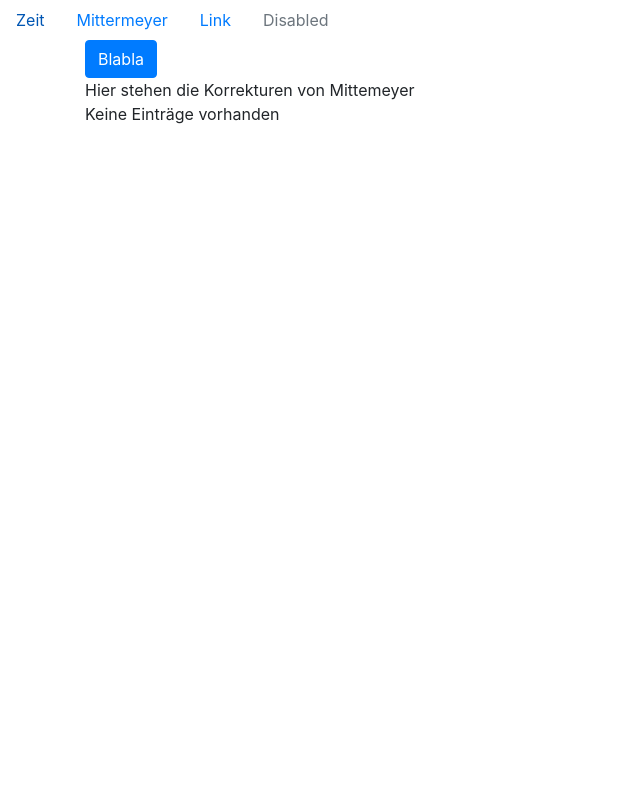
After one commit to payerhans/personal, a Django app: page /zeit/88888/ in a window 1280 px wide. The commit adds this page. Shown: the whole page, without its empty margins (0-640 px from the left). Run offline with Django 3.2, Linux system fonts and the light colour scheme; data comes from the database, SQL or seed files in the repository; both versions use the stored data as it was after the commit; some libraries are stand-ins or nearby versions.

Commit message:
weitergemacht

```diff
--- a/personal/settings.py
+++ b/personal/settings.py
@@ -37,6 +37,7 @@ INSTALLED_APPS = [
     'django.contrib.sessions',
     'django.contrib.messages',
     'django.contrib.staticfiles',
+    'bootstrap4',
     'zeit',
 ]
 
--- a/zeit/admin.py
+++ b/zeit/admin.py
@@ -1,5 +1,6 @@
 from django.contrib import admin
-from .models import Person
+from .models import Person, ZeitKorrektur
 
 # Register your models here.
 admin.site.register(Person)
+admin.site.register(ZeitKorrektur)
--- a/zeit/models.py
+++ b/zeit/models.py
@@ -10,3 +10,21 @@ class Person(models.Model):
 
     def __str__(self):
         return "PersNr: {}, Name: {}".format(self.pers_nr, self.nach_name)
+
+class ZeitKorrektur(models.Model):
+    KORR_TYPES = (
+        ('DI', 'Dienst'),
+        ('SU', 'Sonderurlaub'),
+        ('VB', 'Vergessene Buchung'),
+        ('DR', 'Dienstreise'),
+    )
+    person = models.ForeignKey(Person, on_delete=models.CASCADE)
+    art = models.CharField(max_length=2, choices=KORR_TYPES)
+    datum = models.DateField()
+    beginn = models.TimeField()
+    ende = models.TimeField()
+    begruendung = models.TextField('Begründung', max_length=150)
+    gedruckt = models.BooleanField()
+
+    def __str__(self):
+        return "{}, {}".format(self.art, self.datum)
--- /dev/null
+++ b/zeit/templates/base.html
@@ -0,0 +1,28 @@
+{% load bootstrap4 %}
+{# Load CSS and JavaScript #}
+{% bootstrap_css %}
+{% bootstrap_javascript jquery='full' %}
+<!doctype html>
+<html lang="de">
+    <head>
+            <meta name="viewport" content="width=device-width, initial-scale=1, shrink-to-fit=no">
+    </head>
+<body>
+        <nav class="nav">
+                <a class="nav-link active" href="/zeit/">Zeit</a>
+                <a class="nav-link" href="/zeit/888888888888888">Mittermeyer</a>
+                <a class="nav-link" href="#">Link</a>
+                <a class="nav-link disabled" href="#">Disabled</a>
+              </nav>
+
+
+    <div class="content container">
+        <div class="row">
+            <div class="col-md-8">
+            {% block content %}
+            {% endblock %}
+            </div>
+        </div>
+    </div>
+</body>
+</html>
--- /dev/null
+++ b/zeit/templates/detail.html
@@ -0,0 +1,21 @@
+{% extends 'base.html' %}
+
+{% block content %}
+
+<button type="button" class="btn btn-primary">{{ blabla }}</button>
+<div>{{ text }}</div>
+{% if corrections %}
+<ul class="list-group">
+
+    {% for cor in corrections %}
+    <li class="list-group-item">{{ cor.art }} {{ cor.datum }} {{ cor.begin }} {{ cor.ende }} {{ cor.begruendung }}</li>
+    {% endfor %}
+</ul>
+
+{% else %}
+    <div>Keine Einträge vorhanden</div>
+{% endif %}
+
+
+
+{% endblock %}
--- a/zeit/templates/index.html
+++ b/zeit/templates/index.html
@@ -1 +1,7 @@
+{% extends 'base.html' %}
+
+{% block content %}
+
 <h1>{{ titel }}</h1>
+
+{% endblock %}
--- a/zeit/urls.py
+++ b/zeit/urls.py
@@ -4,5 +4,6 @@ from . import views
 
 app_name='zeit'
 urlpatterns = [
-    path('', views.index, name='index')
+    path('', views.index, name='index'),
+    path('<int:pers_nr>/', views.detail, name='detail')
 ]
--- a/zeit/views.py
+++ b/zeit/views.py
@@ -1,4 +1,5 @@
-from django.shortcuts import render
+from django.shortcuts import render, Http404
+from .models import Person, ZeitKorrektur
 
 # Create your views here.
 
@@ -7,3 +8,21 @@ def index(request):
     context = {'titel' : titel}
 
     return render(request, 'index.html', context)
+
+def detail(request, pers_nr):
+
+    name = Person.objects.get(pers_nr=pers_nr).nach_name
+    text = "Hier stehen die Korrekturen von {}".format(name)
+    blabla = "Blabla"
+    try:
+        corrections = ZeitKorrektur.objects.select_related().filter(person=pers_nr)
+    except Zeitkorrektur.DoesNotExist:
+        raise Http404("Zeitkorrektur nicht vorhanden")
+
+    context = {
+        'text' : text,
+        'blabla' : blabla,
+        'corrections' : corrections,
+    }
+
+    return render(request, 'detail.html', context)
```
Also changed, not shown: db.sqlite3, zeit/migrations/0003_zeitkorrektur.py (added), zeit/migrations/0004_zeitkorrektur_gedruckt.py (added), 1 other file.
